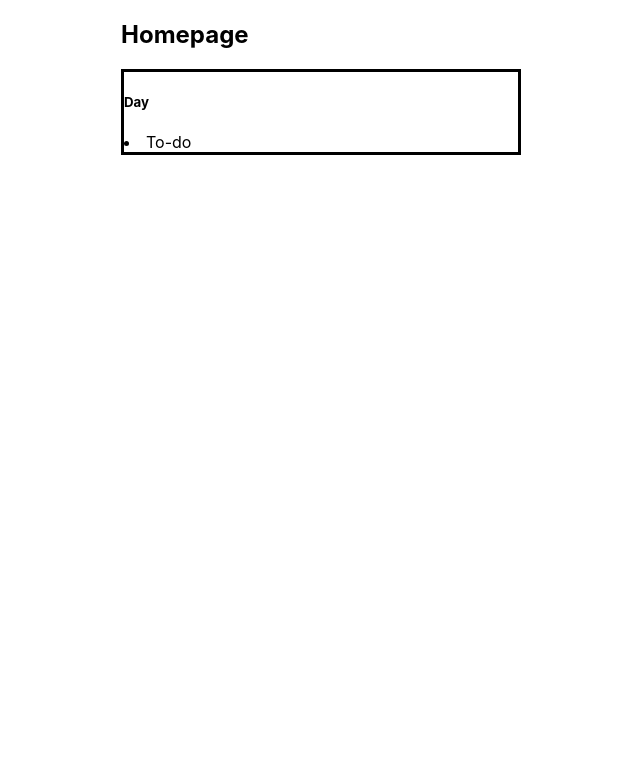
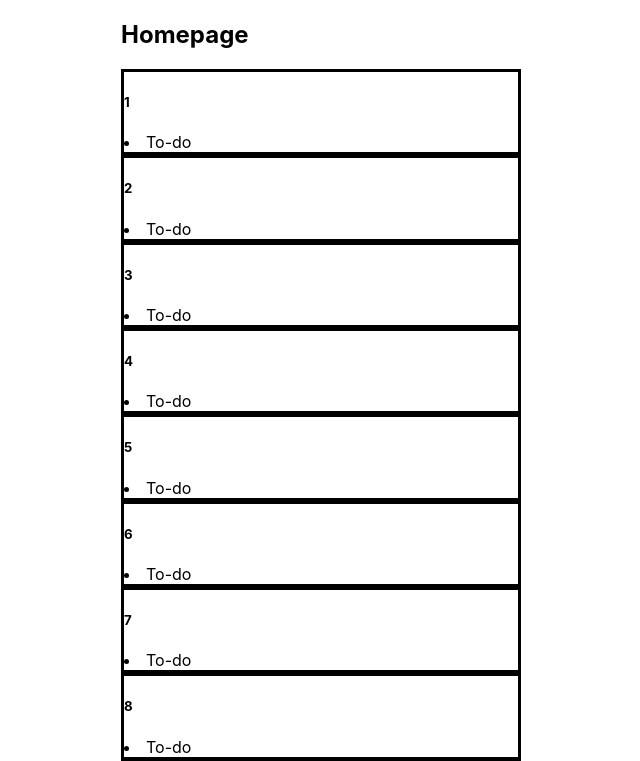
Before and after one commit to dfitzgerald7/calender-front-end, a React (Create React App) app: page / in a window 1280 px wide. Shown: the top 761 px of the page, without its empty margins (319-959 px from the left). Built offline with nearby package versions, Linux system fonts and the light colour scheme.

Commit message:
changed cell css and render 30 components

```diff
--- a/src/App.css
+++ b/src/App.css
@@ -9,5 +9,9 @@
 }
 
 .calendarComponent {
+
+}
+
+.cell {
   border-style: solid;
 }
--- a/src/components/stateless/CalendarComponent.js
+++ b/src/components/stateless/CalendarComponent.js
@@ -1,12 +1,23 @@
 import React from 'react';
 
 const CalendarComponent = props => {
+
+    const calendarArr = []
+
+    for (let i=1; i<=30; i++){
+        calendarArr.push(
+            <div className='cell'>
+                <h5>{i}</h5>
+                <li className='events'>
+                    To-do
+                </li>
+            </div>
+        )
+    }
+
     return (
         <div className='calendarComponent'>
-            <h5>Day</h5>
-            <li className='events'>
-                To-do
-            </li>
+            {calendarArr}
         </div>
     )
 }
```
